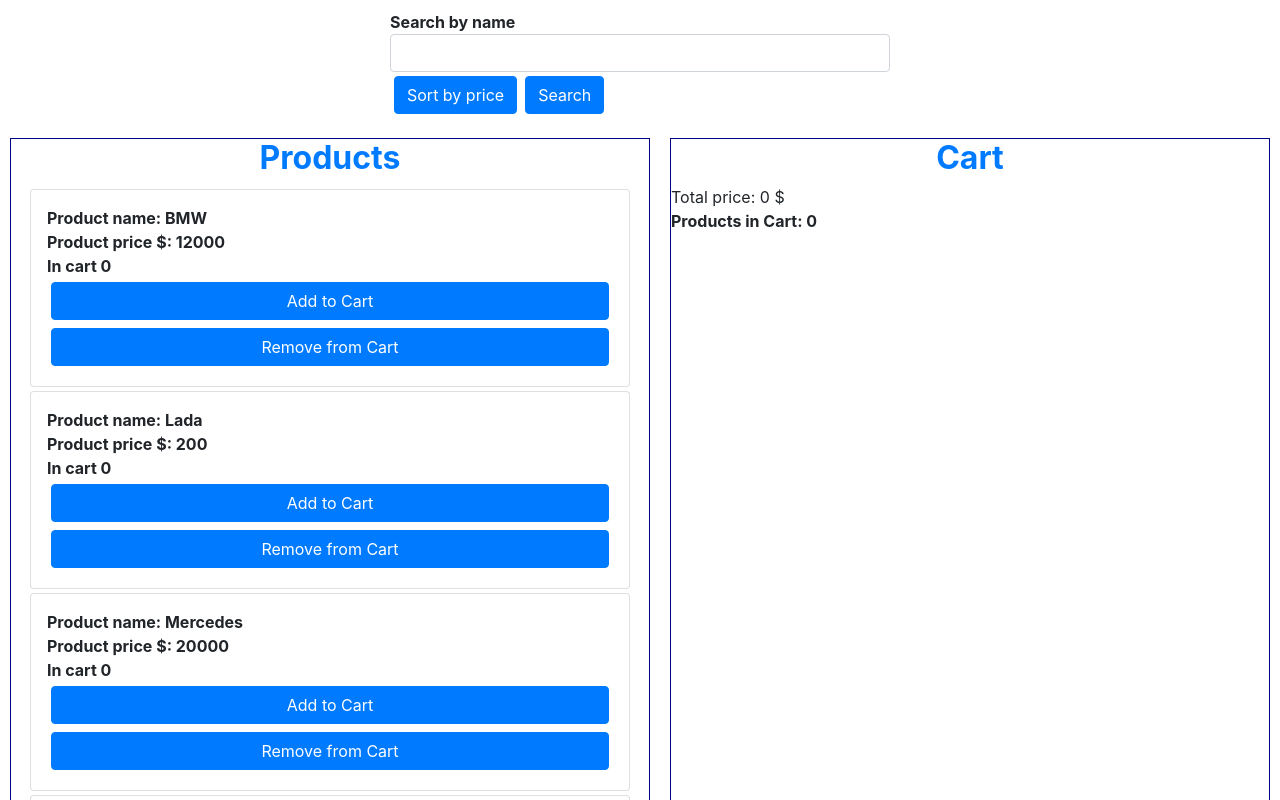
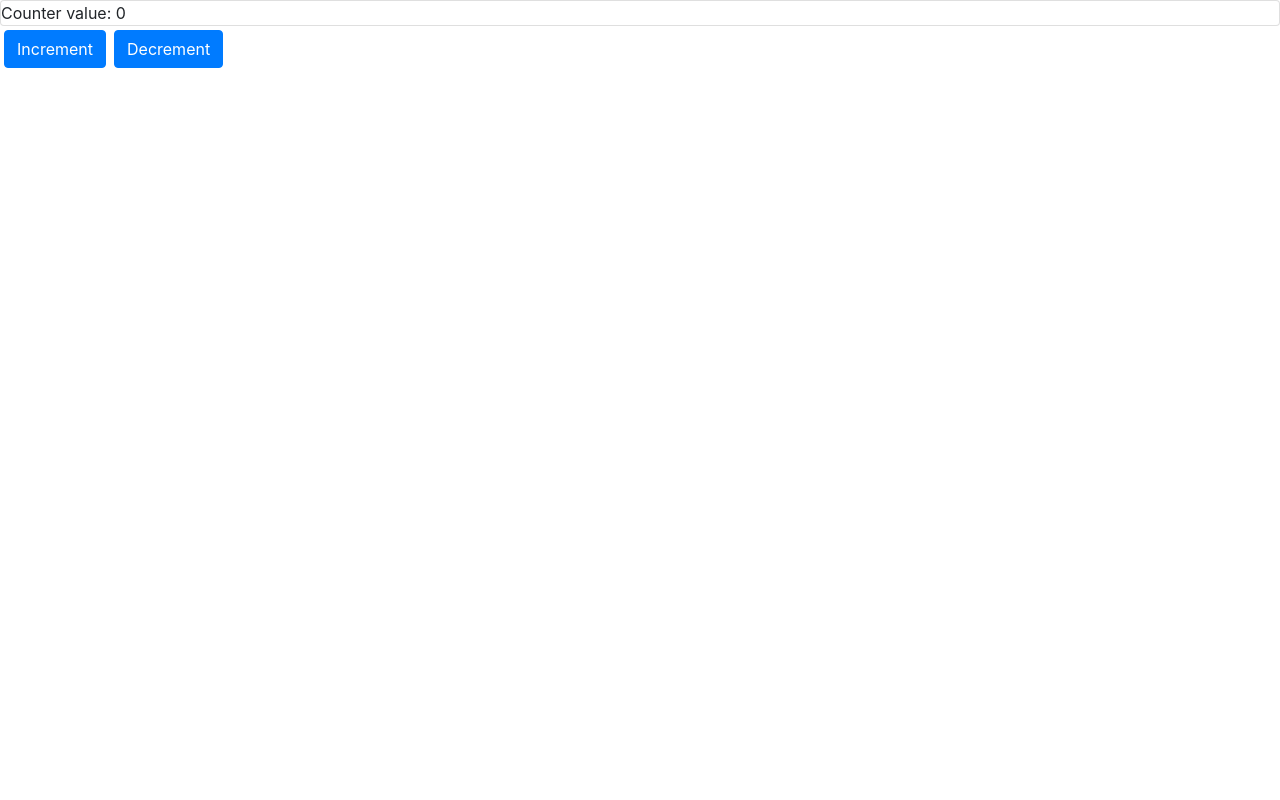
Before and after one commit to Yuriy1988/react_for_students, a React app: page / in a window 1280 px wide. Shown: the top 800 px of the page. Built offline with nearby package versions, Linux system fonts and the light colour scheme.

Commit message:
redux with connect

```diff
--- a/src/features/Counter/Counter.js
+++ b/src/features/Counter/Counter.js
@@ -1,16 +1,28 @@
 import React, { Component } from 'react';
+import { connect } from 'react-redux';
 import Button from '../../components/Button/Button';
+
+import { increment, decrement } from './counterActions';
+
+const mapStateToProps = (state) => ({
+  value: state.counter.countValue,
+});
+
+const mapDispatchToProps = (dispatch) => ({
+  increment: () => dispatch(increment()),
+  decrement: () => dispatch(decrement()),
+});
 
 class Counter extends Component {
   render() {
     return (
       <div>
-        <div className='card'>Counter value</div>
-        <Button>Increment</Button>
-        <Button>Decrement</Button>
+        <div className='card'>Counter value: {this.props.value}</div>
+        <Button onClick={this.props.increment}>Increment</Button>
+        <Button onClick={this.props.decrement}>Decrement</Button>
       </div>
     );
   }
 }
 
-export default Counter;
+export default connect(mapStateToProps, mapDispatchToProps)(Counter);
--- a/src/features/Counter/counterActions.js
+++ b/src/features/Counter/counterActions.js
@@ -0,0 +1,7 @@
+export const increment = () => ({
+  type: 'INCREMENT',
+});
+
+export const decrement = () => ({
+  type: 'DECREMENT',
+});
--- a/src/features/Counter/counterReducer.js
+++ b/src/features/Counter/counterReducer.js
@@ -0,0 +1,21 @@
+export default function reducer(state = { countValue: 0 }, action) {
+  switch (action.type) {
+    case 'INCREMENT':
+      return {
+        countValue: state.countValue + 1,
+      };
+
+    case 'DECREMENT':
+      return {
+        countValue: state.countValue - 1,
+      };
+
+    case 'INCREMENT_VALUE':
+      return {
+        countValue: state.countValue + action.payload,
+      };
+
+    default:
+      return state;
+  }
+}
--- a/src/index.js
+++ b/src/index.js
@@ -2,17 +2,17 @@
 import { render } from 'react-dom';
 import { Provider } from 'react-redux';
 import App from './App';
+import Counter from './features/Counter/Counter';
 import configureStore from './configureStore';
 import './index.css';
 import 'bootstrap/dist/css/bootstrap.css';
 
 const store = configureStore();
-
 const mountApp = document.getElementById('root');
 
 render(
   <Provider store={store}>
-    <App />
+    <Counter />
   </Provider>,
   mountApp
 );
```
